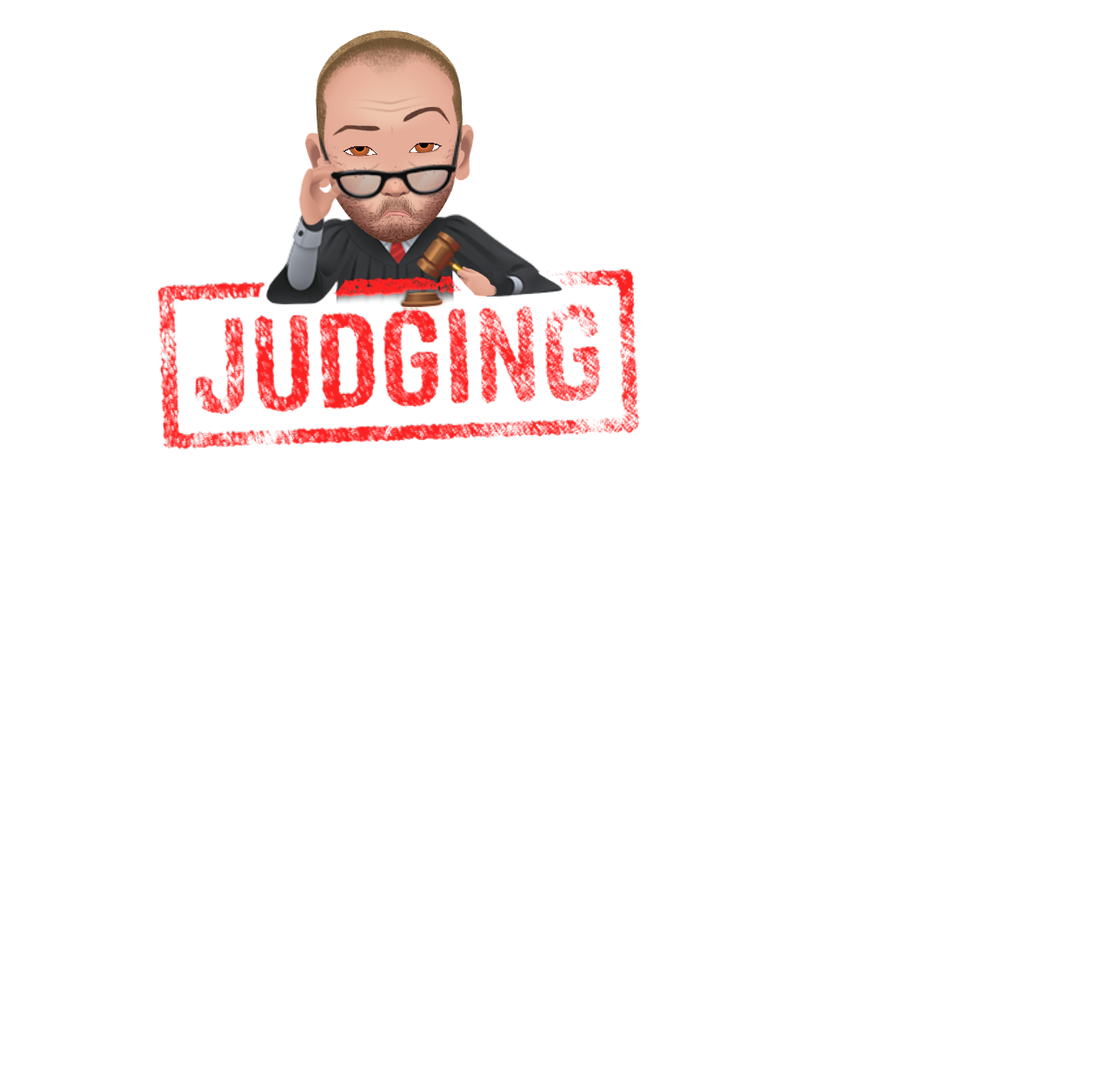
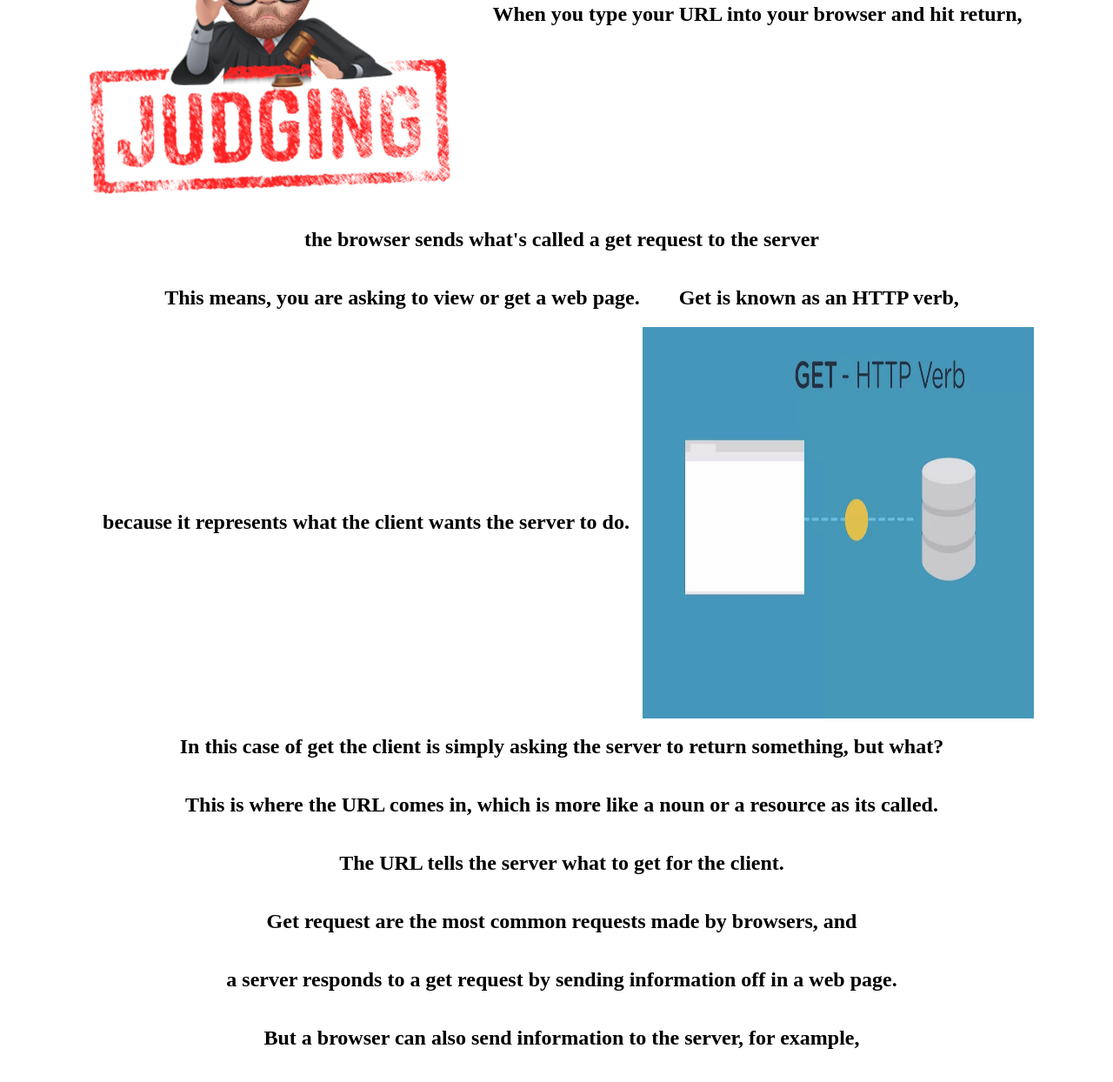
Before and after one commit to jnutt367/dev-blog, a website: page fourth-blog.html in a window 1280 px wide. Shown: the part 1890-3134 px from the top of the page at 87% size. Before the commit the page ends 2460 px from the top, so only its background shows below. Drawn offline with Linux system fonts and the light colour scheme.

Commit message:
continue blog at but a browser can also send info to the server

```diff
--- a/fourth-blog.html
+++ b/fourth-blog.html
@@ -61,6 +61,11 @@
         list-style-type: none;
     }
 
+    img {
+        height: 450px;
+        width: 450px;
+    }
+
     .concepts {
         background-color: #999;
         padding: 5px;
@@ -106,11 +111,15 @@
     <h2>Home might direct users to the frontpage of the application</h2>
     <h2>I think YOU see where this is going...</h2>
     <img src="images/judge.png">
-    <h2></h2>
-    <h2></h2>
-    <h2></h2>
-    <h2></h2>
-    <h2></h2>
-    <h2></h2>
-    <h2></h2>
-    <h2></h2>
+    <h2>When you type your URL into your browser and hit return,</h2>
+    <h2>the browser sends what's called a get request to the server</h2>
+    <h2>This means, you are asking to view or get a web page.</h2>
+    <h2>Get is known as an HTTP verb,</h2>
+    <h2>because it represents what the client wants the server to do.</h2>
+    <img src="images/http-verb.jpg">
+    <h2>In this case of get the client is simply asking the server to return something, but what?</h2>
+    <h2>This is where the URL comes in, which is more like a noun or a resource as its called.</h2>
+    <h2>The URL tells the server what to get for the client.</h2>
+    <h2>Get request are the most common requests made by browsers, and</h2>
+    <h2>a server responds to a get request by sending information off in a web page.</h2>
+    <h2>But a browser can also send information to the server, for example,</h2>
```
Also changed, not shown: images/http-verb.jpg (added), 2 other files.
